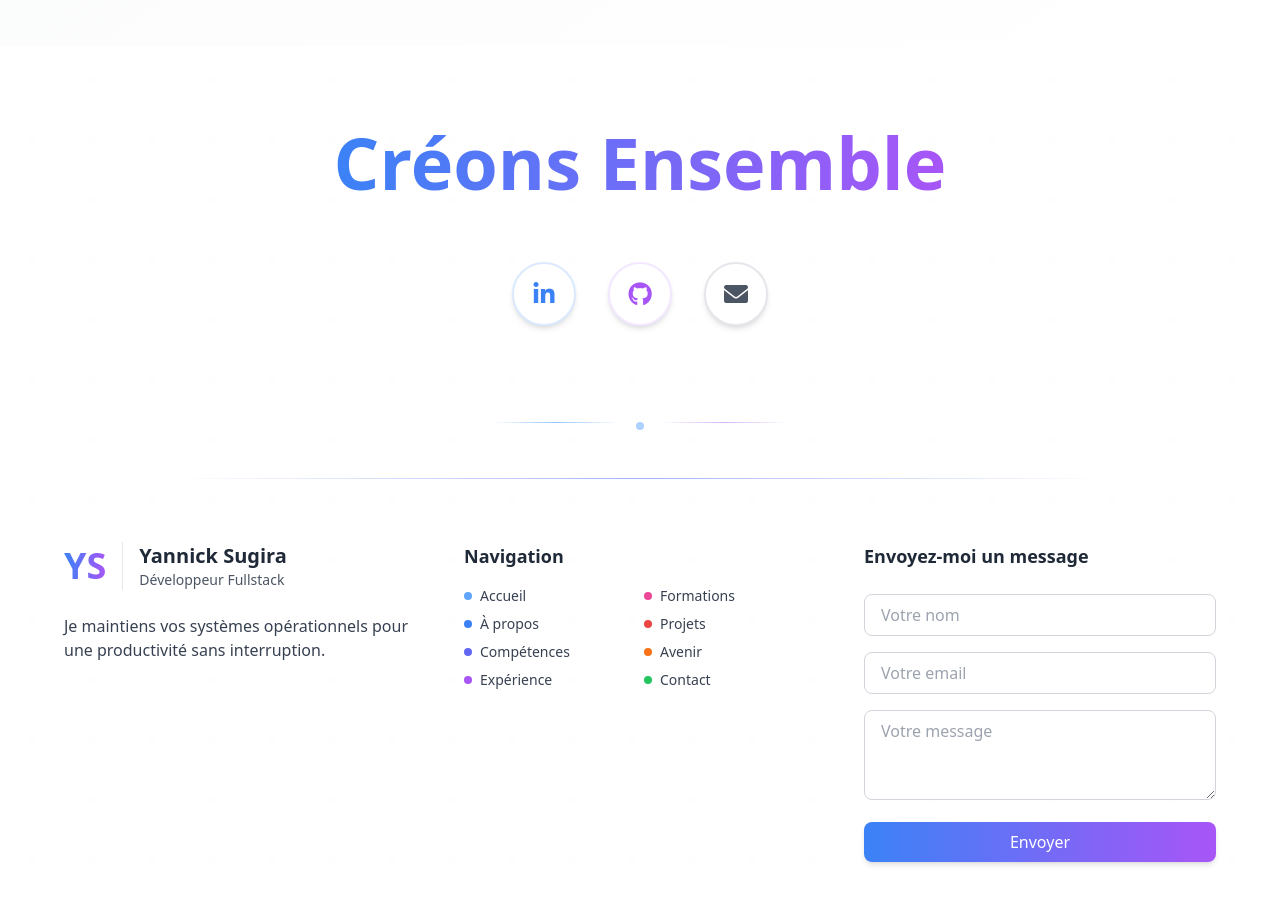
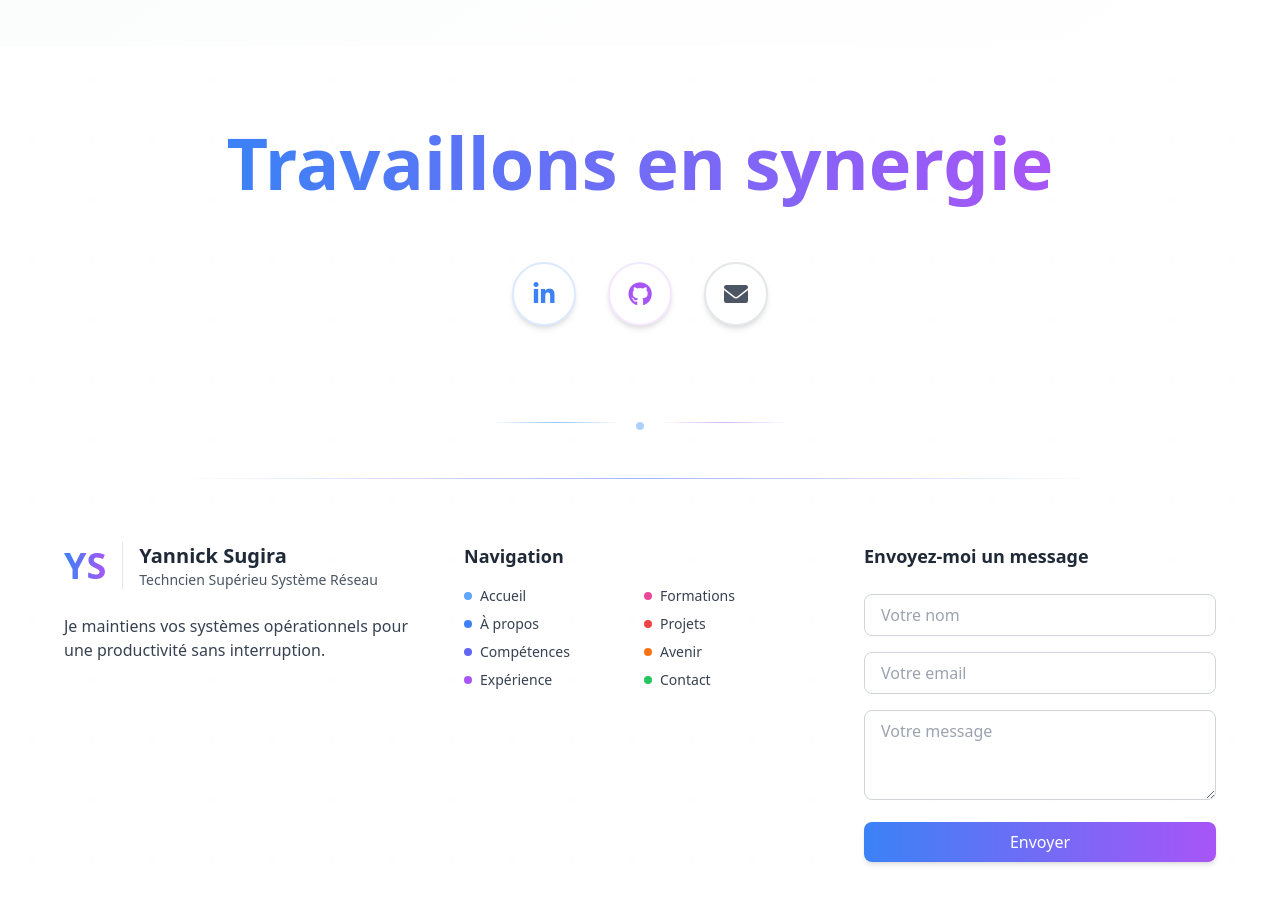
Before and after one commit to Sugira-Yannick/Sugira-Yannick.github.io, a plain HTML site: page index.html in a window 1280 px wide. Shown: the part 6038-6941 px from the top of the page. Drawn offline with nearby package versions, Linux system fonts and the light colour scheme; files whose address does not match are found by name.

Commit message:
Update index.html

```diff
--- a/index.html
+++ b/index.html
@@ -1602,7 +1602,7 @@ document.addEventListener('DOMContentLoaded', function() {
     <div class="connect-part text-center mb-24">
       <h2 class="text-5xl md:text-7xl font-bold mb-8">
         <span class="text-transparent bg-clip-text bg-gradient-to-r from-blue-500 to-purple-500">
-          Créons Ensemble
+          Travaillons en synergie
         </span>
       </h2>
 
@@ -1668,7 +1668,7 @@ document.addEventListener('DOMContentLoaded', function() {
             </span>
             <div class="border-l border-gray-200 pl-4">
               <h4 class="text-xl font-bold text-gray-800">Yannick Sugira</h4>
-              <p class="text-gray-600 text-sm">Développeur Fullstack</p>
+              <p class="text-gray-600 text-sm">Techncien Supérieu Système Réseau</p>
             </div>
           </div>
           <p class="text-gray-700">
```
